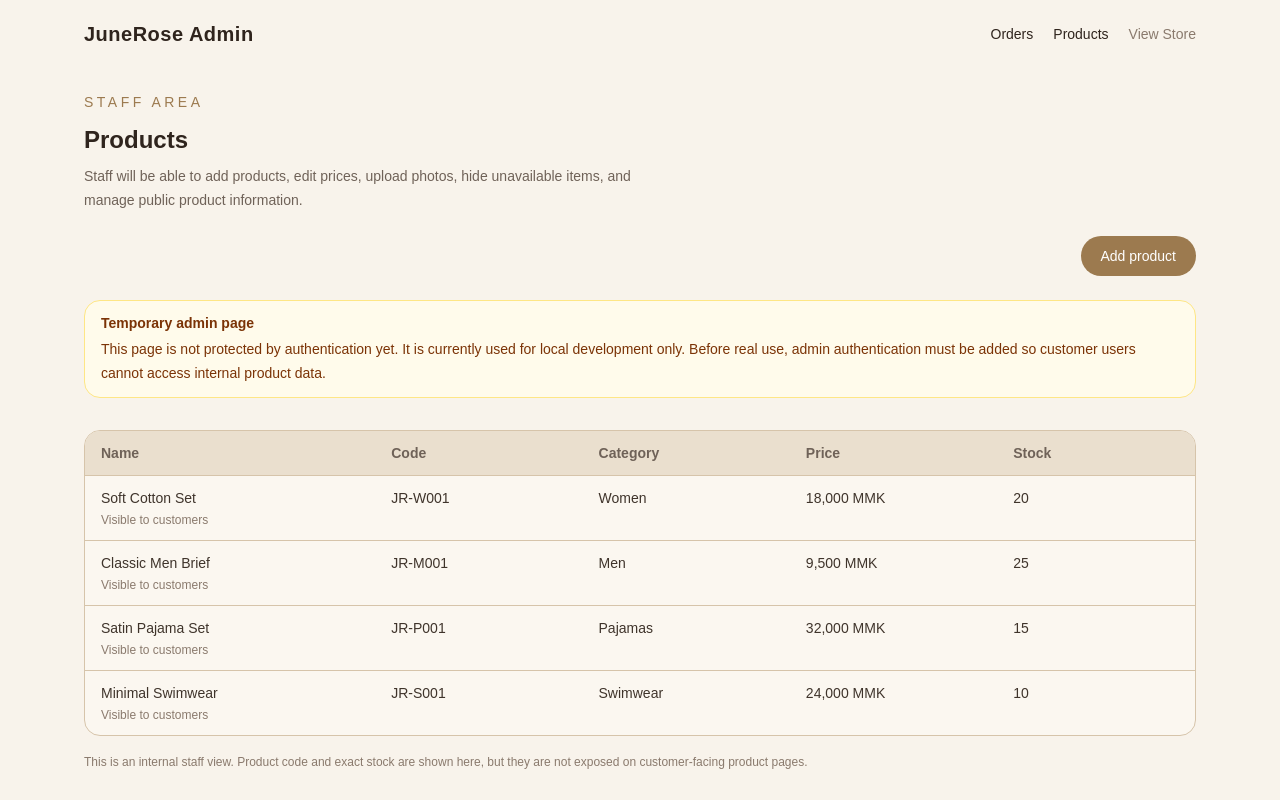
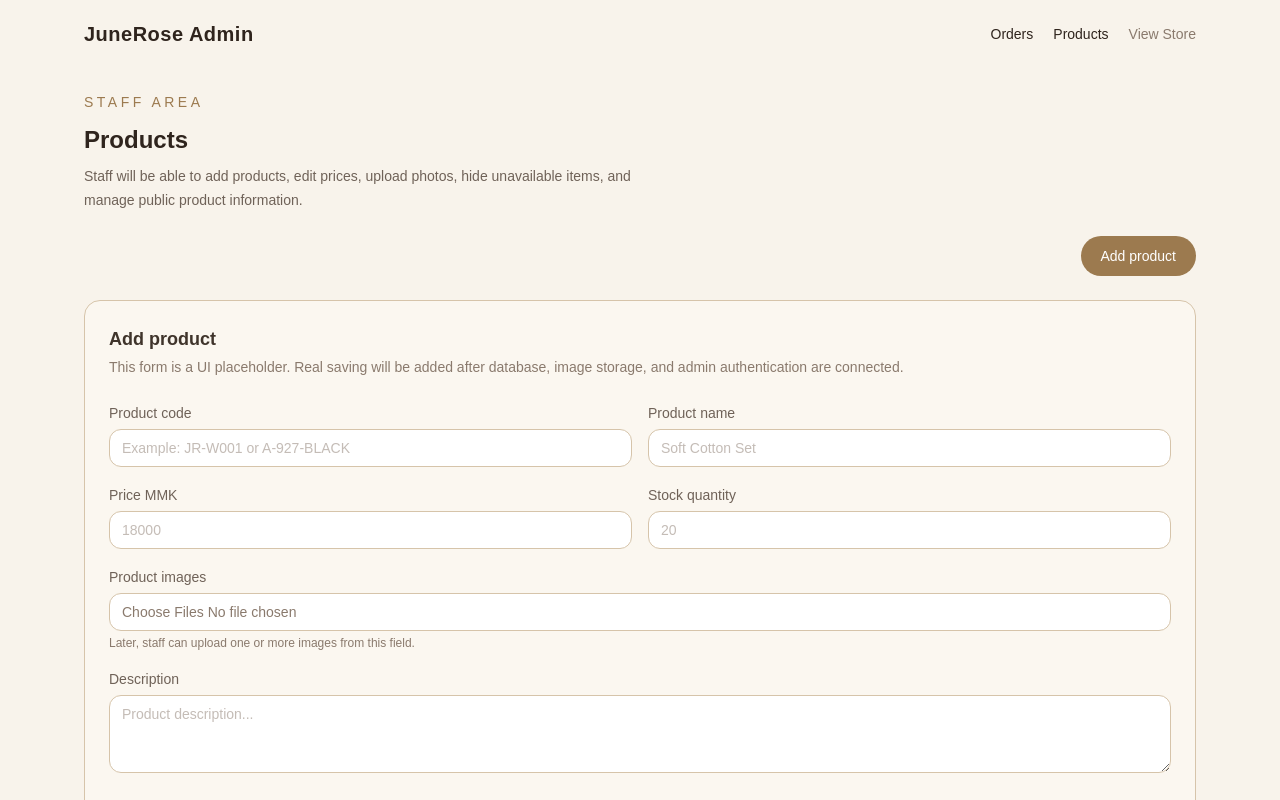
Before and after one commit to phyuuu/junerose, a Next.js app: page /admin/products in a window 1280 px wide. Shown: the top 800 px of the page. Built offline with nearby package versions, Linux system fonts and the light colour scheme.

Commit message:
Add admin product form placeholder

```diff
--- a/app/admin/products/page.tsx
+++ b/app/admin/products/page.tsx
@@ -3,6 +3,7 @@ import SectionHeader from "../../../components/SectionHeader";
 import { getAdminProducts } from "../../../lib/admin-products";
 import { formatMMK } from "../../../lib/formatPrice";
 import AdminNotice from "../../../components/AdminNotice";
+import AdminProductFormPlaceholder from "../../../components/AdminProductFormPlaceholder";
 
 export default function AdminProductsPage() {
   const products = getAdminProducts();
@@ -20,6 +21,10 @@ export default function AdminProductsPage() {
           <button className="rounded-full bg-[#9c7a4f] px-5 py-2.5 text-sm font-medium text-white transition hover:bg-[#7f623f]">
             Add product
           </button>
+        </div>
+
+        <div className="mt-6">
+          <AdminProductFormPlaceholder />
         </div>
 
         <div className="mt-6">
--- /dev/null
+++ b/components/AdminProductFormPlaceholder.tsx
@@ -0,0 +1,100 @@
+export default function AdminProductFormPlaceholder() {
+  return (
+    <div className="rounded-2xl border border-[#d6c4aa] bg-[#fbf7f0] p-6">
+      <div>
+        <h2 className="text-lg font-semibold text-[#3f342b]">
+          Add product
+        </h2>
+        <p className="mt-1 text-sm text-[#8a7a6d]">
+          This form is a UI placeholder. Real saving will be added after database,
+          image storage, and admin authentication are connected.
+        </p>
+      </div>
+
+      <div className="mt-6 grid gap-4 md:grid-cols-2">
+        <label className="block">
+          <span className="text-sm font-medium text-[#6f6258]">
+            Product code
+          </span>
+          <input
+            disabled
+            placeholder="Example: JR-W001 or A-927-BLACK"
+            className="mt-1 w-full rounded-xl border border-[#d6c4aa] bg-white px-3 py-2 text-sm text-[#8a7a6d]"
+          />
+        </label>
+
+        <label className="block">
+          <span className="text-sm font-medium text-[#6f6258]">
+            Product name
+          </span>
+          <input
+            disabled
+            placeholder="Soft Cotton Set"
+            className="mt-1 w-full rounded-xl border border-[#d6c4aa] bg-white px-3 py-2 text-sm text-[#8a7a6d]"
+          />
+        </label>
+
+        <label className="block">
+          <span className="text-sm font-medium text-[#6f6258]">
+            Price MMK
+          </span>
+          <input
+            disabled
+            type="number"
+            placeholder="18000"
+            className="mt-1 w-full rounded-xl border border-[#d6c4aa] bg-white px-3 py-2 text-sm text-[#8a7a6d]"
+          />
+        </label>
+
+        <label className="block">
+          <span className="text-sm font-medium text-[#6f6258]">
+            Stock quantity
+          </span>
+          <input
+            disabled
+            type="number"
+            placeholder="20"
+            className="mt-1 w-full rounded-xl border border-[#d6c4aa] bg-white px-3 py-2 text-sm text-[#8a7a6d]"
+          />
+        </label>
+
+        <label className="block md:col-span-2">
+          <span className="text-sm font-medium text-[#6f6258]">
+            Product images
+          </span>
+          <input
+            disabled
+            type="file"
+            multiple
+            accept="image/*"
+            className="mt-1 w-full rounded-xl border border-[#d6c4aa] bg-white px-3 py-2 text-sm text-[#8a7a6d]"
+          />
+          <p className="mt-1 text-xs text-[#8a7a6d]">
+            Later, staff can upload one or more images from this field.
+          </p>
+        </label>
+
+        <label className="block md:col-span-2">
+          <span className="text-sm font-medium text-[#6f6258]">
+            Description
+          </span>
+          <textarea
+            disabled
+            placeholder="Product description..."
+            rows={3}
+            className="mt-1 w-full rounded-xl border border-[#d6c4aa] bg-white px-3 py-2 text-sm text-[#8a7a6d]"
+          />
+        </label>
+      </div>
+
+      <div className="mt-6 flex justify-end">
+        <button
+          disabled
+          className="rounded-full bg-[#c8ad86] px-5 py-2.5 text-sm font-medium text-white"
+        >
+          Save product later
+        </button>
+      </div>
+    </div>
+  );
+}
```
